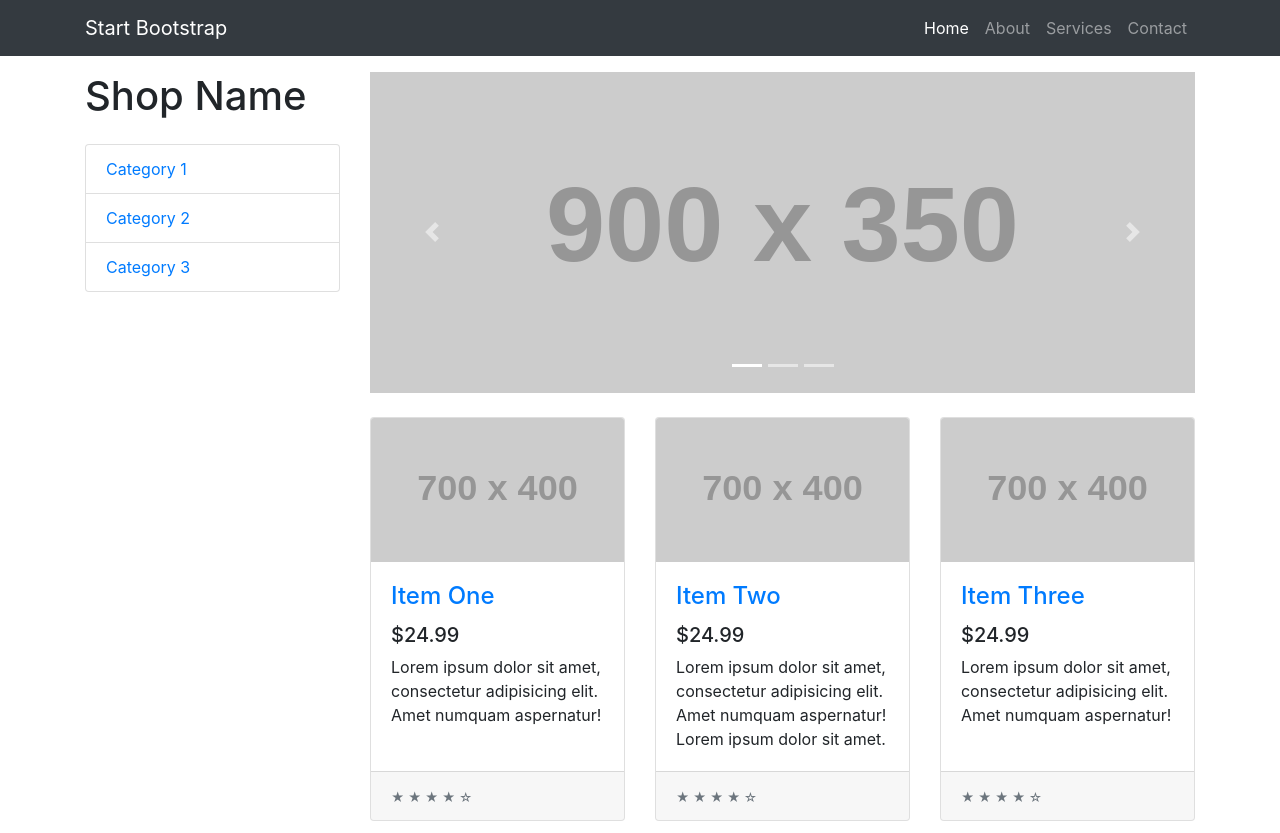
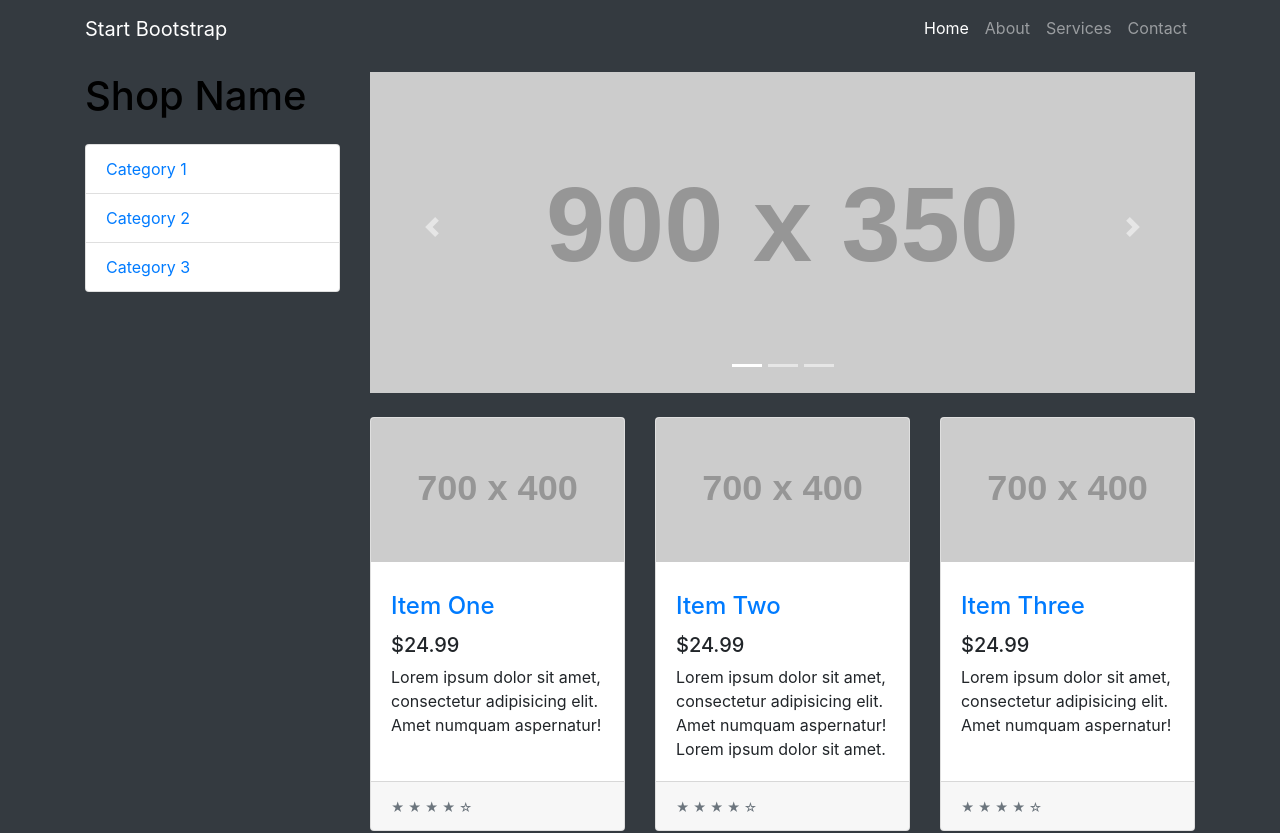
Before and after one commit to Jean-OIKONOMOU/justMovies, a Next.js app: page / in a window 1280 px wide. Shown: the top 833 px of the page. Built offline with nearby package versions, Linux system fonts and the light colour scheme.

Commit message:
minor css configuration

```diff
--- a/pages/index.js
+++ b/pages/index.js
@@ -25,25 +25,25 @@ const Home = () => (
             </a>
           </li>
           <li className="nav-item">
-            <a className="nav-link" href="#">About</a>
+            <a className="nav-link cool-link" href="#">About</a>
           </li>
           <li className="nav-item">
-            <a className="nav-link" href="#">Services</a>
+            <a className="nav-link cool-link" href="#">Services</a>
           </li>
           <li className="nav-item">
-            <a className="nav-link" href="#">Contact</a>
+            <a className="nav-link cool-link" href="#">Contact</a>
           </li>
         </ul>
       </div>
     </div>
   </nav>
 
-  <div className="container pt-5">
+  <div className="container pt-5 bg-dark">
     <div className="row">
 
       <div className="col-lg-3">
 
-        <h1 className="my-4">Shop Name</h1>
+        <h1 className="my-4" style={{color:'black'}}>Shop Name</h1>
         <div className="list-group">
           <a href="#" className="list-group-item">Category 1</a>
           <a href="#" className="list-group-item">Category 2</a>
@@ -195,10 +195,40 @@ const Home = () => (
         margin: 0;
         font-family: -apple-system, BlinkMacSystemFont, Segoe UI, Roboto, Oxygen,
           Ubuntu, Cantarell, Fira Sans, Droid Sans, Helvetica Neue, sans-serif;
+          background-color: #343a40!important;
+
       }
 
       * {
         box-sizing: border-box;
+      }
+
+      h1 {
+        color: black;
+      }
+
+      a {
+        margin-bottom: 10px;
+      }
+
+      .cool-link {
+          display: inline-block;
+          color: #000;
+          text-decoration: none;
+      }
+
+      .cool-link::after {
+          content: '';
+          display: block;
+          width: 0;
+          height: 2px;
+          background: #000;
+          transition: width .3s;
+      }
+
+      .cool-link:hover::after {
+          width: 100%;
+          //transition: width .3s;
       }
     `}</style>
 </div>
```
